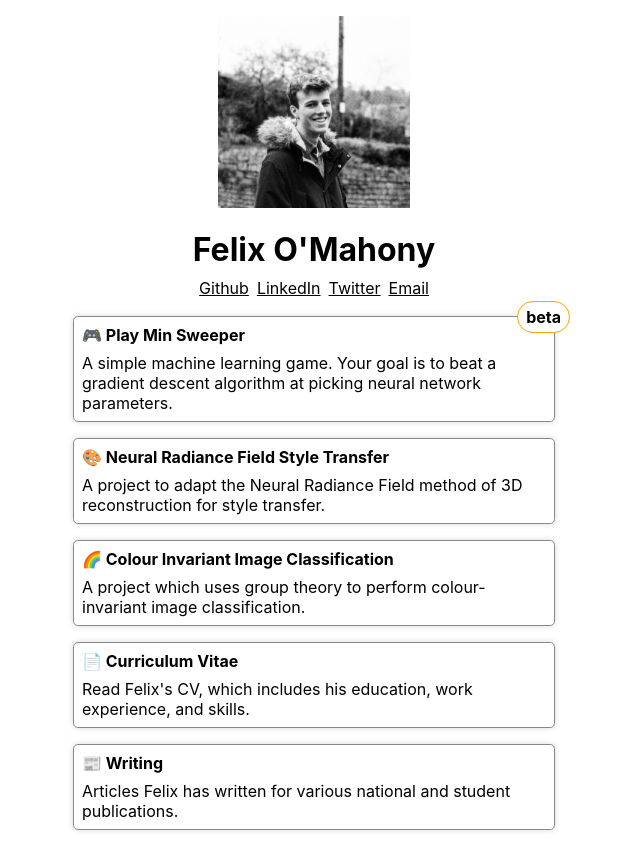
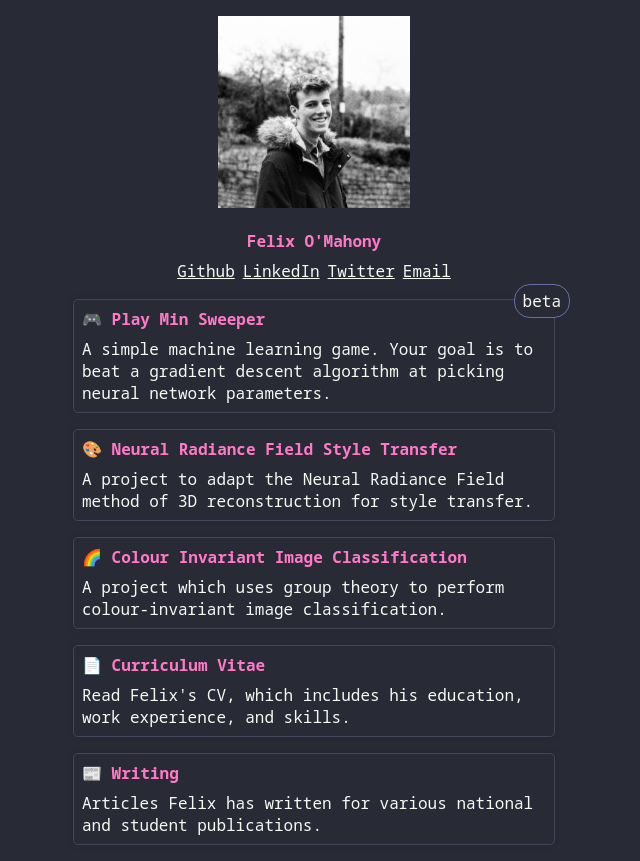
Before and after one commit to felixomahony/felixomahony.github.io, a React (Create React App) app: page / in a window 1280 px wide. Shown: the whole page, without its empty margins (326-966 px from the left). Built offline with nearby package versions, Linux system fonts and the light colour scheme.

Commit message:
retheme
swapped to dracula theme

```diff
--- a/package.json
+++ b/package.json
@@ -12,6 +12,7 @@
     "react-latex": "^2.0.0",
     "react-router-dom": "^6.14.1",
     "react-scripts": "5.0.1",
+    "typewriter-effect": "^2.20.1",
     "web-vitals": "^2.1.4"
   },
   "scripts": {
@@ -37,5 +38,8 @@
       "last 1 firefox version",
       "last 1 safari version"
     ]
+  },
+  "devDependencies": {
+    "webpack-cli": "^5.1.4"
   }
 }
--- a/public/index.html
+++ b/public/index.html
@@ -2,19 +2,37 @@
 <html lang="en">
   <head>
     <meta charset="utf-8" />
-  <link rel="icon" type="image/png" href="%PUBLIC_URL%/favicon16.png" sizes="16x16">
-  <link rel="icon" type="image/png" href="%PUBLIC_URL%/favicon32.png" sizes="32x32">
-  <link rel="icon" type="image/png" href="%PUBLIC_URL%/favicon48.png" sizes="48x48">
     <link
-            href="//cdnjs.cloudflare.com/ajax/libs/KaTeX/0.9.0/katex.min.css"
-            rel="stylesheet"
-        />
+      rel="icon"
+      type="image/png"
+      href="%PUBLIC_URL%/favicon16.png"
+      sizes="16x16"
+    />
+    <link
+      rel="icon"
+      type="image/png"
+      href="%PUBLIC_URL%/favicon32.png"
+      sizes="32x32"
+    />
+    <link
+      rel="icon"
+      type="image/png"
+      href="%PUBLIC_URL%/favicon48.png"
+      sizes="48x48"
+    />
+    <link
+      href="//cdnjs.cloudflare.com/ajax/libs/KaTeX/0.9.0/katex.min.css"
+      rel="stylesheet"
+    />
+    <link rel="preconnect" href="https://fonts.googleapis.com" />
+    <link rel="preconnect" href="https://fonts.gstatic.com" crossorigin />
+    <link
+      href="https://fonts.googleapis.com/css2?family=Noto+Sans+Mono:wght@400;600&display=swap"
+      rel="stylesheet"
+    />
     <meta name="viewport" content="width=device-width, initial-scale=1" />
     <meta name="theme-color" content="#000000" />
-    <meta
-      name="description"
-      content="Felix O'Mahony's personal website"
-    />
+    <meta name="description" content="Felix O'Mahony's personal website" />
     <!-- <link rel="apple-touch-icon" href="%PUBLIC_URL%/logo192.png" /> -->
     <!--
       manifest.json provides metadata used when your web app is installed on a
--- a/src/App.css
+++ b/src/App.css
@@ -1,5 +1,7 @@
 a{
-  color: black;
+  font-family: 'Noto Sans Mono', serif;
+  font-weight: 400;
+  color: #f8f8f2;
   margin-left: 0.25rem;
   margin-right: 0.25rem;
   font-size: 1rem;
@@ -10,14 +12,18 @@ a{
 }
 
 h1{
-  color: black;
-  font-size: 2rem;
+  color: #ff79c6;
+  font-family: 'Noto Sans Mono', serif;
+  font-weight: 600;
+  font-size: 1rem;
   margin-top: 1rem;
   margin-bottom: 0rem;
 }
 
 h3{
-  color: black;
+  font-family: 'Noto Sans Mono', serif;
+  font-weight: 600;
+  color: #ff79c6;
   margin-top: 0.5rem;
   margin-left: 0.5rem;
   margin-right: 0.5rem;
@@ -27,7 +33,9 @@ h3{
 }
 
 p{
-  color: black;
+  font-family: 'Noto Sans Mono', serif;
+  font-weight: 400;
+  color: #f8f8f2;
   margin: 0;
   margin-top: 0.5rem;
   margin-left: 0.5rem;
@@ -49,7 +57,7 @@ p{
 
 
 .App-header {
-  background-color: white;
+  background-color: #282a36;
   min-height: 100vh;
   display: flex;
   flex-direction: column;
@@ -58,7 +66,3 @@ p{
   font-size: calc(10px + 2vmin);
   color: white;
 }
-
-.App-link {
-  color: #61dafb;
-}
--- a/src/Game.css
+++ b/src/Game.css
@@ -1,57 +1,23 @@
-a{
-    color: black;
-    margin-left: 0.25rem;
-    margin-right: 0.25rem;
-    font-size: 1rem;
-  }
+.GameContainer{
+  padding: 1rem;
+  border: 1px solid #44475a;
+  border-radius: 0.4rem;
+  box-shadow: 0 0rem 0.4rem rgba(0,0,0,0.15);
+  background-color: white;
+}
+
 
   .linkcontainer{
     margin-bottom: 1rem;
   }
 
-  h1{
-    color: black;
-    font-size: 2rem;
-    margin-top: 1rem;
-    margin-bottom: 0rem;
-  }
 
-  h3{
-    color: black;
-    margin-top: 0.5rem;
-    margin-left: 0.5rem;
-    margin-right: 0.5rem;
-    margin-bottom: 0;
-    text-align: left;
-    font-size: 1rem;
-  }
-
-  p{
-    color: black;
-    margin: 0;
-    margin-top: 0.5rem;
-    margin-left: 0.5rem;
-    margin-bottom: 0.5rem;
-    margin-right: 0.5rem;
-    text-align: left;
-    font-size: 1rem;
-  }
 
   .App {
     text-align: center;
   }
 
 
-  .App-header {
-    background-color: white;
-    min-height: 100vh;
-    display: flex;
-    flex-direction: column;
-    align-items: center;
-    justify-content: center;
-    font-size: calc(10px + 2vmin);
-    color: white;
-  }
 
   .Column{
     display: flex;
--- a/src/Game.js
+++ b/src/Game.js
@@ -34,7 +34,7 @@ function Articles() {
         <p style={{ "margin-bottom": "1rem", "marginLeft": "0" }}>This is a game I developed to demonstrate the principles of stochastic gradient descent. To play, the user clicks in the left-hand box. This selects the values of two parameters (labelled x and y for ease) in a neural network which would typically be selected through stochastic gradient descent. The player selects these values aiming to classify as many of the points in the right-hand pane correctly as possible. The datapoints' classes are shown through their colours (pink and blue), and the background colour indicates the classification which will be made by the network at the given parameter values.</p>
         <p style={{ "margin-bottom": "1rem", "marginLeft": "0" }}>Once the user has had their turn, the computer then attempts the same task using gradient descent. Whoever classifies more points correctly wins the round and gains more points. The winner is the competitor who correctly classifies the most datapoints throughout the game.</p>
 
-        <div style={{"padding":"1rem", "border":"1px solid #888", "borderRadius": "0.4rem", "box-shadow":"0 0rem 0.4rem rgba(0,0,0,0.15)"}}>
+        <div className="GameContainer">
         <iframe allow="fullscreen" frameborder="0" border="0" src="https://felixomahony.github.io/min-sweeper/index.html" height="512" width="900">game not available</iframe></div>
 
         <h1>What is a Neural Network?</h1>
--- a/src/components/BetaTag.css
+++ b/src/components/BetaTag.css
@@ -2,9 +2,9 @@
     position: absolute;
     top: -1rem;
     right: -1rem;
-    background-color: white;
-    color: orange;
-    border: 0.1rem solid orange;
+    background-color: #282a36;
+    color: #6272a4;
+    border: 1px solid #6272a4;
     padding-top: 0.3rem;
     padding-bottom: 0.3rem;
     padding-left: 0.5rem;
--- a/src/components/ButtonBox.css
+++ b/src/components/ButtonBox.css
@@ -1,8 +1,8 @@
 .ButtonBox{
     max-width: 30rem;
     border-radius: 0.3rem;
-    border: 1px solid #888;
-    background-color: #fff;
+    border: 1px solid #44475a;
+    background-color: #282a36;
     box-shadow: 0 0rem 0.4rem rgba(0,0,0,0.15);
     display: flex;
     flex-direction: column;
@@ -13,8 +13,8 @@
 .ButtonBoxDeactivated{
     max-width: 30rem;
     border-radius: 0.3rem;
-    border: 1px solid #888;
-    background-color: #fff;
+    border: 1px solid #44475a;
+    background-color: #282a36;
     box-shadow: 0 0rem 0.4rem rgba(0,0,0,0.15);
     display: flex;
     flex-direction: column;
```
Also changed, not shown: 33 other files (tests, documents, lock files or other folders).
